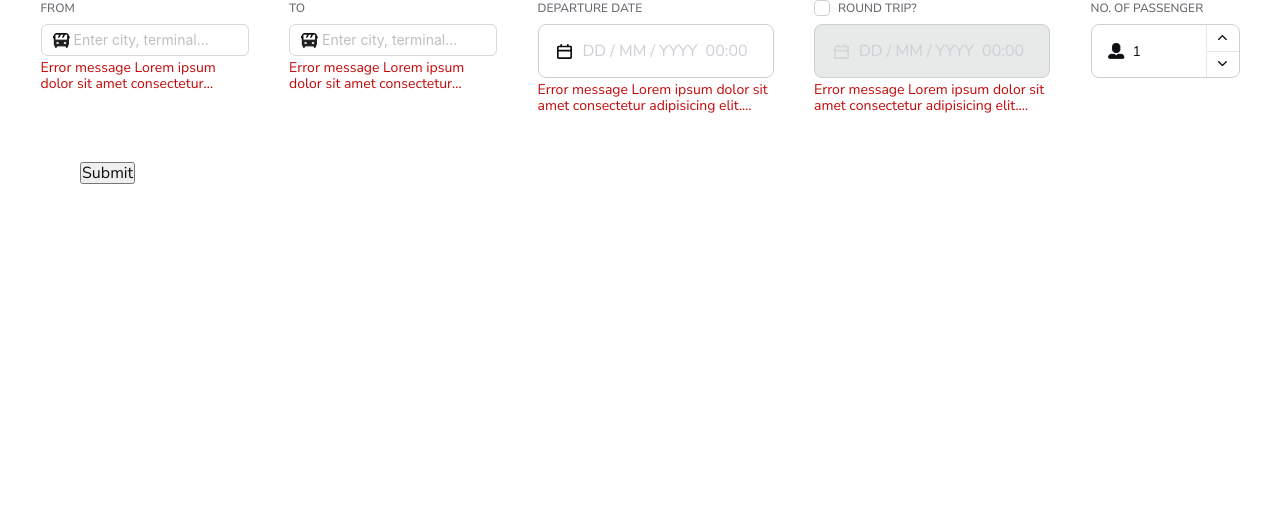
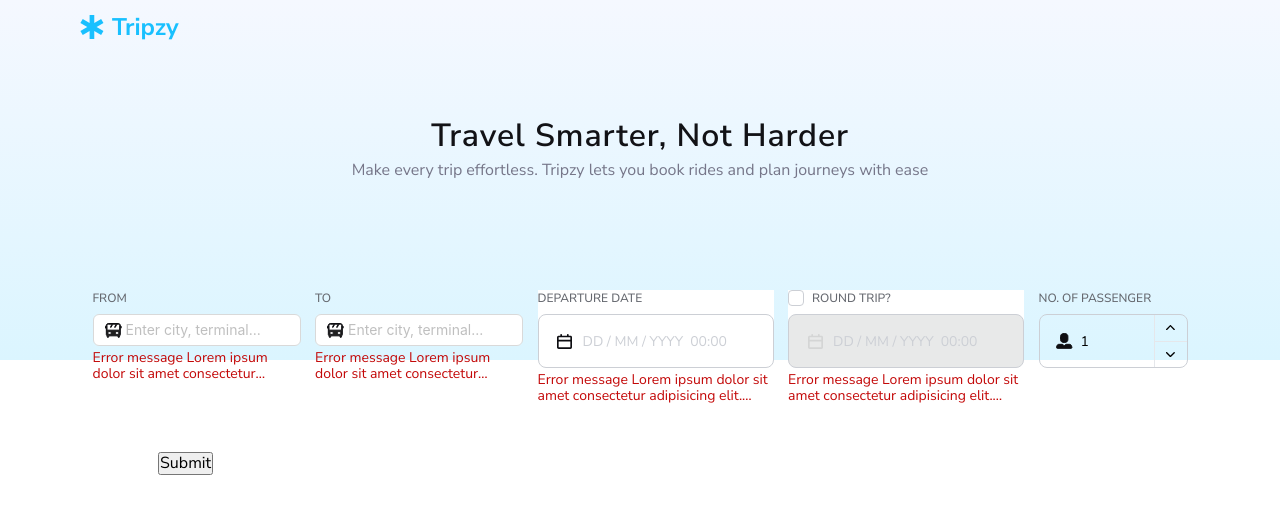
Before and after one commit to thanhhoan12390/tripzy-frontend-test-phan-thanh-hoan, a Next.js app: page / in a window 1280 px wide. Shown: the top 514 px of the page. Built offline with nearby package versions, Linux system fonts and the light colour scheme; what @ant-design/nextjs-registry would draw is missing.

Commit message:
Fix ui, build layout

```diff
--- a/src/app/layout.tsx
+++ b/src/app/layout.tsx
@@ -2,8 +2,9 @@ import type { Metadata } from 'next';
 import { Nunito_Sans } from 'next/font/google';
 import '@ant-design/v5-patch-for-react-19';
 import { AntdRegistry } from '@ant-design/nextjs-registry';
-import 'antd/dist/reset.css';
+// import 'antd/dist/reset.css';
 
+import DefaultLayout from '~/components/layout/DefaultLayout';
 import '~/styles/globals.scss';
 
 const nunitoSans = Nunito_Sans({
@@ -24,7 +25,9 @@ export default function RootLayout({
     return (
         <html lang="en">
             <body className={`${nunitoSans.variable}`}>
-                <AntdRegistry>{children}</AntdRegistry>
+                <AntdRegistry>
+                    <DefaultLayout>{children}</DefaultLayout>
+                </AntdRegistry>
             </body>
         </html>
     );
--- a/src/app/page.module.scss
+++ b/src/app/page.module.scss
@@ -1,6 +1,32 @@
 .wrapper {
     display: flex;
-    align-items: flex-start;
-    justify-content: space-evenly;
-    flex-wrap: wrap;
+    max-width: 112.4rem;
+    margin-inline: auto;
+    flex-direction: column;
 }
+
+.home-title {
+    display: inline-flex;
+    flex-direction: column;
+    gap: 0.8rem;
+    margin-inline: auto;
+    margin-top: 6.4rem;
+    text-align: center;
+}
+
+.heading {
+    margin: 0;
+    font-size: 3.2rem;
+    font-weight: 600;
+    line-height: 1.1;
+    letter-spacing: 0.89px;
+    color: #121216;
+}
+
+.heading-text {
+    font-size: 1.6rem;
+    font-weight: 400;
+    line-height: 1.2;
+    letter-spacing: 0;
+    color: #767689;
+}
--- a/src/app/page.tsx
+++ b/src/app/page.tsx
@@ -1,83 +1,23 @@
-'use client';
-
-import { useState } from 'react';
 import classNames from 'classnames/bind';
 
-import CustomDatePicker from '~/components/ui/CustomDatePicker/CustomDatePicker';
-import LocationAutocomplete from '~/components/ui/LocationAutocomplete/LocationAutocomplete';
-import InputNumber from '~/components/ui/InputNumber/InputNumber';
-import { submitForm } from '~/lib/actions';
+import BusFormContent from '~/components/features/BusFormContent/BusFormContent';
 import styles from './page.module.scss';
 
 const cx = classNames.bind(styles);
 
-export default function ExamplePage() {
-    const [fromDeparture, setFromDeparture] = useState<string>();
-    const [toDeparture, setToDeparture] = useState<string>();
-    const [selectedStartDate, setSelectedStartDate] = useState<Date>();
-    const [selectedRoundtripDate, setSelectedRoundtripDate] = useState<Date>();
-    const [isRoundtripChecked, setIisRoundtripChecked] = useState<boolean>(false);
-    const [passengerNo, setPassengerNo] = useState(1);
-
-    // const handleSubmit = (formData: FormData) => {
-    //     const fromLocation = formData.get('from-location');
-    //     const toLocation = formData.get('to-location');
-    //     const startDate = formData.get('start-date');
-    //     const roundtripDate = formData.get('roundtrip-date');
-    //     const noOfPassenger = formData.get('number-passenger');
-
-    //     console.log('form data: ', { fromLocation, toLocation, startDate, roundtripDate, noOfPassenger });
-    // };
-
-    // console.log(selectedStartDate, selectedRoundtripDate, fromDeparture, toDeparture, passengerNo);
-
+function Homepage() {
     return (
-        <form action={submitForm}>
-            {/* <div style={{ height: '40rem' }}></div> */}
-            <div className={cx('wrapper')}>
-                <LocationAutocomplete
-                    heading="FROM"
-                    value={fromDeparture}
-                    onChange={setFromDeparture}
-                    locationInputName="from-location"
-                />
-
-                <LocationAutocomplete
-                    heading="TO"
-                    value={toDeparture}
-                    onChange={setToDeparture}
-                    locationInputName="to-location"
-                />
-
-                <CustomDatePicker
-                    inputFormName="start-date"
-                    onDateSelect={setSelectedStartDate}
-                    selectedDate={selectedStartDate}
-                    pickerId="departure-date"
-                />
-
-                <CustomDatePicker
-                    roundtrip
-                    isRoundtripChecked={isRoundtripChecked}
-                    onRoundtripChange={setIisRoundtripChecked}
-                    inputFormName="roundtrip-date"
-                    onDateSelect={setSelectedRoundtripDate}
-                    selectedDate={selectedRoundtripDate}
-                    pickerId="roundtrip-date"
-                />
-
-                <InputNumber
-                    value={passengerNo}
-                    min={1}
-                    step={1}
-                    onChange={setPassengerNo}
-                    inputNumberName="number-passenger"
-                />
+        <div className={cx('wrapper')}>
+            <div className={cx('home-title')}>
+                <h1 className={cx('heading')}>Travel Smarter, Not Harder</h1>
+                <h4 className={cx('heading-text')}>
+                    Make every trip effortless. Tripzy lets you book rides and plan journeys with ease
+                </h4>
             </div>
-
-            <button style={{ marginTop: '4.8rem', marginLeft: '8rem' }} type="submit">
-                Submit
-            </button>
-        </form>
+            <div style={{ height: '11rem' }}></div>
+            <BusFormContent />
+        </div>
     );
 }
+
+export default Homepage;
--- /dev/null
+++ b/src/components/features/BusFormContent/BusFormContent.module.scss
@@ -0,0 +1,6 @@
+.wrapper {
+    display: flex;
+    align-items: flex-start;
+    justify-content: space-evenly;
+    flex-wrap: wrap;
+}
--- /dev/null
+++ b/src/components/features/BusFormContent/BusFormContent.tsx
@@ -0,0 +1,75 @@
+'use client';
+
+import { useState } from 'react';
+import classNames from 'classnames/bind';
+
+import CustomDatePicker from '~/components/ui/CustomDatePicker/CustomDatePicker';
+import LocationAutocomplete from '~/components/ui/LocationAutocomplete/LocationAutocomplete';
+import InputNumber from '~/components/ui/InputNumber/InputNumber';
+import { submitForm } from '~/lib/actions';
+import styles from './BusFormContent.module.scss';
+
+const cx = classNames.bind(styles);
+
+function BusFormContent() {
+    const [fromDeparture, setFromDeparture] = useState<string>();
+    const [toDeparture, setToDeparture] = useState<string>();
+    const [selectedStartDate, setSelectedStartDate] = useState<Date>();
+    const [selectedRoundtripDate, setSelectedRoundtripDate] = useState<Date>();
+    const [isRoundtripChecked, setIisRoundtripChecked] = useState<boolean>(false);
+    const [passengerNo, setPassengerNo] = useState(1);
+
+    // async function handleSubmit(formData: FormData) {}
+
+    return (
+        <form action={submitForm}>
+            {/* <div style={{ height: '40rem' }}></div> */}
+            <div className={cx('wrapper')}>
+                <LocationAutocomplete
+                    heading="FROM"
+                    value={fromDeparture}
+                    onChange={setFromDeparture}
+                    locationInputName="from-location"
+                />
+
+                <LocationAutocomplete
+                    heading="TO"
+                    value={toDeparture}
+                    onChange={setToDeparture}
+                    locationInputName="to-location"
+                />
+
+                <CustomDatePicker
+                    inputFormName="start-date"
+                    onDateSelect={setSelectedStartDate}
+                    selectedDate={selectedStartDate}
+                    pickerId="departure-date"
+                />
+
+                <CustomDatePicker
+                    roundtrip
+                    isRoundtripChecked={isRoundtripChecked}
+                    onRoundtripChange={setIisRoundtripChecked}
+                    inputFormName="roundtrip-date"
+                    onDateSelect={setSelectedRoundtripDate}
+                    selectedDate={selectedRoundtripDate}
+                    pickerId="roundtrip-date"
+                />
+
+                <InputNumber
+                    value={passengerNo}
+                    min={1}
+                    step={1}
+                    onChange={setPassengerNo}
+                    inputNumberName="number-passenger"
+                />
+            </div>
+
+            <button style={{ marginTop: '4.8rem', marginLeft: '8rem' }} type="submit">
+                Submit
+            </button>
+        </form>
+    );
+}
+
+export default BusFormContent;
--- /dev/null
+++ b/src/components/layout/DefaultLayout/DefaultLayout.module.scss
@@ -0,0 +1,57 @@
+.wrapper {
+    display: flex;
+    flex-direction: column;
+    align-items: center;
+    overflow-x: hidden;
+    // Không thêm block-size hoặc height vì sẽ làm lỗi popover
+    min-block-size: 100vh;
+    position: relative;
+    z-index: 1;
+}
+
+.header {
+    width: 100%;
+    max-width: 112.4rem;
+    height: 5.4rem;
+    margin-inline: auto;
+    display: flex;
+    align-items: center;
+}
+
+.logo-group {
+    display: flex;
+    align-items: center;
+    gap: 0.6rem;
+
+    span {
+        font-size: 2.4rem;
+        font-weight: 700;
+        line-height: 1.1;
+        letter-spacing: 0;
+        color: var(--blue-color);
+    }
+}
+
+.logo {
+    height: 2.8rem;
+    width: 2.8rem;
+    display: flex;
+    justify-content: center;
+    align-items: center;
+}
+
+.content {
+    width: 100%;
+    flex: 1;
+}
+
+.banner-overlay {
+    position: fixed;
+    top: 0;
+    left: 0;
+    right: 0;
+    height: 45vh;
+    background: linear-gradient(180deg, #f5f8ff, #dbf5ff);
+    z-index: -1;
+    pointer-events: none;
+}
--- /dev/null
+++ b/src/components/layout/DefaultLayout/DefaultLayout.tsx
@@ -0,0 +1,32 @@
+import classNames from 'classnames/bind';
+import { Fragment } from 'react';
+
+import { Logo } from '~/components/ui/Icons';
+import styles from './DefaultLayout.module.scss';
+
+const cx = classNames.bind(styles);
+
+interface DefaultLayoutProps {
+    children: React.ReactNode;
+}
+
+function DefaultLayout({ children }: DefaultLayoutProps) {
+    return (
+        <Fragment>
+            <div className={cx('wrapper')}>
+                <header className={cx('header')}>
+                    <div className={cx('logo-group')}>
+                        <div className={cx('logo')}>
+                            <Logo width="2.4rem" height="2.4rem" />
+                        </div>
+                        <span>Tripzy</span>
+                    </div>
+                </header>
+                <div className={cx('content')}>{children}</div>
+            </div>
+            <div className={cx('banner-overlay')} />
+        </Fragment>
+    );
+}
+
+export default DefaultLayout;
--- /dev/null
+++ b/src/components/layout/DefaultLayout/index.ts
@@ -0,0 +1 @@
+export { default } from './DefaultLayout';
--- a/src/components/ui/CustomDatePicker/CustomDatePicker.module.scss
+++ b/src/components/ui/CustomDatePicker/CustomDatePicker.module.scss
@@ -143,6 +143,7 @@
     height: 2rem;
     border: none;
     outline: none;
+    font-size: 1.4rem;
     cursor: pointer;
 
     &::placeholder {
@@ -158,7 +159,7 @@
     top: 100%;
     left: 0;
     z-index: 1000;
-    margin-top: 0.8rem;
+    margin-top: 0.4rem;
     background-color: #ffffff;
     border-radius: 0.8rem;
     box-shadow: 0 4px 12px 0px rgba(32, 80, 118, 0.12);
@@ -204,11 +205,10 @@
 
 // MonthCalendar
 .month {
-    width: 28.4rem;
     display: flex;
     flex-direction: column;
-    gap: 1.2rem;
-    padding: 1.6rem;
+    gap: 0.8rem;
+    padding: 1.2rem;
 }
 
 .month-header {
@@ -258,14 +258,14 @@
 
 .weekdays {
     display: grid;
-    grid-template-columns: repeat(7, 1fr);
+    grid-template-columns: repeat(7, 3.6rem);
     text-align: center;
 }
 
 .weekday {
     padding: 0.8rem;
     font-size: 1.6rem;
-    line-height: 1.6;
+    line-height: 1.4;
     font-weight: 500;
     letter-spacing: 0;
     color: var(--gray-color);
@@ -273,7 +273,7 @@
 
 .days {
     display: grid;
-    grid-template-columns: repeat(7, 1fr);
+    grid-template-columns: repeat(7, 3.6rem);
     grid-auto-rows: 3.6rem;
 }
 
--- a/src/components/ui/Icons/Icons.tsx
+++ b/src/components/ui/Icons/Icons.tsx
@@ -158,3 +158,27 @@ export const UserIcon = ({
         />
     </svg>
 );
+
+export const Logo = ({
+    width = '2.9rem',
+    height = '3rem',
+    className,
+}: {
+    width?: string;
+    height?: string;
+    className?: string;
+}) => (
+    <svg
+        className={className}
+        width={width}
+        height={height}
+        fill="currentColor"
+        viewBox="0 0 29 30"
+        xmlns="http://www.w3.org/2000/svg"
+    >
+        <path
+            d="M11.5 30V20.0833L2.91667 25.0417L0 20L8.58333 15L0 10.0417L2.91667 5L11.5 9.95833V0H17.3333V9.95833L25.9167 5L28.8333 10.0417L20.25 15L28.8333 20L25.9167 25.0417L17.3333 20.0833V30H11.5Z"
+            fill="#19C0FF"
+        />
+    </svg>
+);
--- a/src/lib/actions.ts
+++ b/src/lib/actions.ts
@@ -3,16 +3,24 @@
 import { redirect } from 'next/navigation';
 
 export async function submitForm(formData: FormData) {
-    const fromLocation = formData.get('from-location');
-    const toLocation = formData.get('to-location');
-    const startDate = formData.get('start-date');
-    const roundtripDate = formData.get('roundtrip-date');
-    const noOfPassenger = formData.get('number-passenger');
+    const fromLocation = formData.get('from-location') as string;
+    const toLocation = formData.get('to-location') as string;
+    const startDate = formData.get('start-date') as string;
+    const roundtripDate = formData.get('roundtrip-date') as string;
+    const noOfPassenger = formData.get('number-passenger') as string;
+    const mode = (formData.get('mode') as string) || 'bus';
 
-    console.log('form data: ', { fromLocation, toLocation, startDate, roundtripDate, noOfPassenger });
+    const searchParams = new URLSearchParams({
+        mode: mode,
+        from: fromLocation,
+        to: toLocation,
+        dep: startDate,
+        pax: noOfPassenger,
+    });
 
-    // redirect('/search');
+    if (roundtripDate) {
+        searchParams.set('ret', roundtripDate);
+    }
 
-    // Update data
-    // Revalidate cache
+    redirect(`/search?${searchParams.toString()}`);
 }
```
Also changed, not shown: src/app/search/page.tsx (added, +9 -0 lines).
